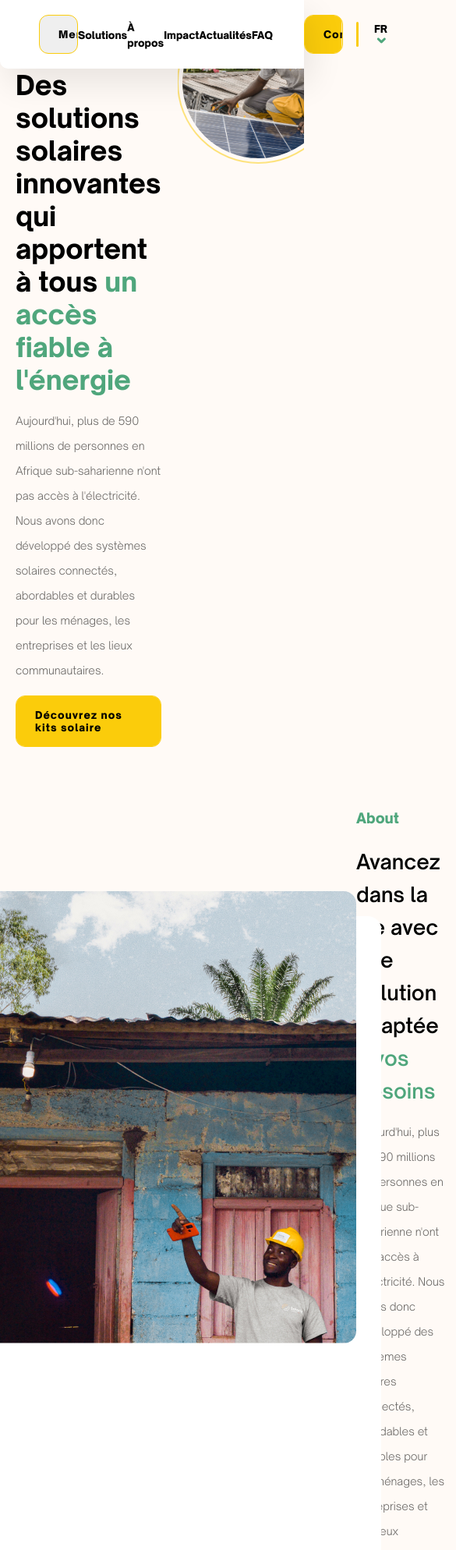
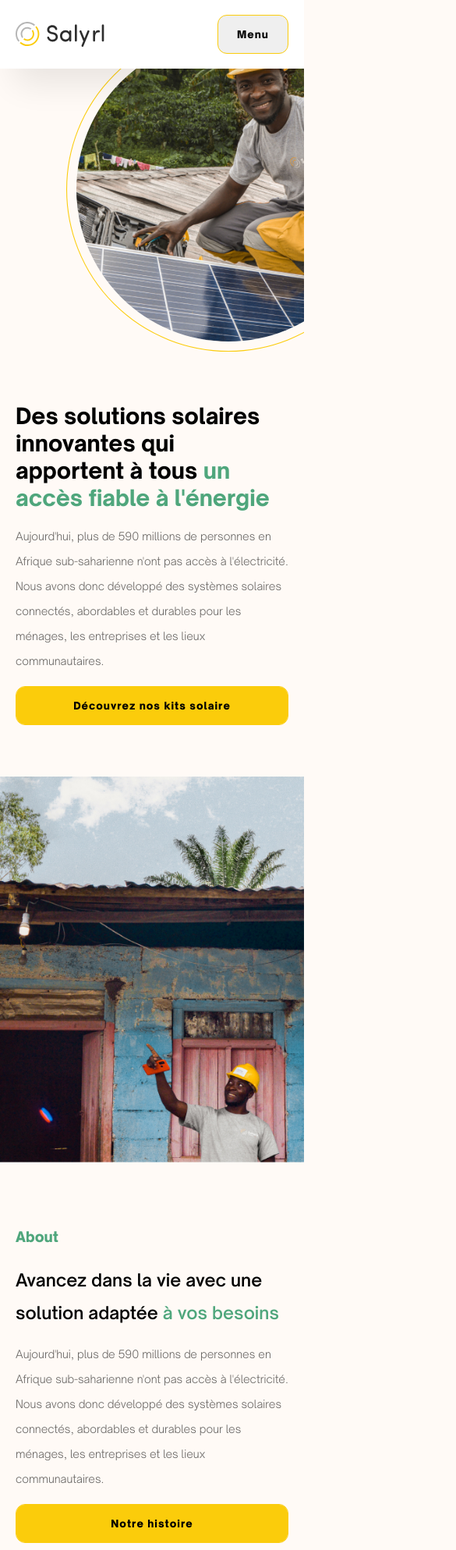
Before and after one commit to DimitriBertin/atelier-design, a website built with webpack: page dist/index.html in a window 390 px wide. Shown: the top 1988 px of the page at 78% size, 585 px wide, since content can reach past the window. Built offline with nearby package versions, Linux system fonts and the light colour scheme.

Commit message:
Add responsive

```diff
--- a/src/styles/_advantages.scss
+++ b/src/styles/_advantages.scss
@@ -3,7 +3,12 @@
   z-index: 1;
   background: $dark;
   color: white;
+  padding: toRem(60) 0;
+  overflow: hidden;
 
+  @include tablet {
+    text-align: center;
+  }
   @include minTablet {
     padding: 200px 0 90px 0;
   }
@@ -14,14 +19,19 @@
     border-radius: 12px;
     padding: toRem(60) toRem(34);
     margin: toRem(80) 0;
+    max-width: toRem(252);
+
+    @include tablet {
+      margin-left: auto;
+      margin-right: auto;
+    }
 
     &_wrap {
       width: 100%;
       height: 100%;
     }
+
     .swiper {
-      max-width: toRem(252);
-
       &-slide {
         width: 100%;
       }
@@ -94,4 +104,15 @@
       line-height: toRem(32);
     }
   }
+
+  .illu {
+    img {
+      max-width: 100%;
+      height: auto;
+
+      @include tablet {
+        margin-top: toRem(60);
+      }
+    }
+  }
 }
--- a/src/styles/_button.scss
+++ b/src/styles/_button.scss
@@ -30,6 +30,13 @@
   }
   // border: 1px solid ;
 
+  &--m-full {
+    @include mobile {
+      width: 100%;
+      text-align: center;
+    }
+  }
+
   &--yellow {
     border-color: $yellow;
 
--- a/src/styles/_editor.scss
+++ b/src/styles/_editor.scss
@@ -22,6 +22,10 @@
   font-family: $font;
   margin-top: 0;
   margin-bottom: toRem(16);
+
+  @include tablet {
+    font-size: toRem(28);
+  }
 }
 
 .subtitle {
@@ -31,6 +35,9 @@
   margin-bottom: toRem(16);
   font-weight: 600;
   line-height: toRem(42);
+  @include tablet {
+    font-size: toRem(22);
+  }
 }
 
 .t {
--- a/src/styles/_header.scss
+++ b/src/styles/_header.scss
@@ -1,12 +1,16 @@
 .header {
   position: relative;
   z-index: 999;
+
+  @include tablet {
+    background: white;
+    box-shadow: 19px 19px 43px rgba(0, 0, 0, 0.09);
+  }
 
   &_logo {
     height: 88px;
     display: flex;
     align-items: center;
-
   }
 
   &_nav {
@@ -24,6 +28,10 @@
 
     @include smallDesk {
       max-width: 800px;
+    }
+
+    @include tablet {
+      display: none;
     }
   }
 
@@ -54,5 +62,9 @@
   &_wrap {
     display: flex;
     align-items: center;
+
+    @include tablet {
+      justify-content: space-between;
+    }
   }
 }
--- a/src/styles/_home.scss
+++ b/src/styles/_home.scss
@@ -1,18 +1,35 @@
 .home {
   &_intro {
     position: relative;
-    min-height: calc(100vh - 88px);
     width: 100%;
     overflow: hidden;
     z-index: 3;
 
+    @include minTablet {
+      min-height: calc(100vh - 88px);
+    }
+
     .illu {
+      position: relative;
+      width: 100vw;
+      height: 100vw;
+      transform: translate(20%, -40px);
+
+      @include tablet {
+        max-width: 420px;
+        max-height: 420px;
+        order: 1;
+        z-index: -1;
+      }
+
+      @include minTablet {
         position: absolute;
         top: 0;
         right: 0;
         width: 50vw;
         height: 50vw;
         transform: translate(20%, -80px);
+      }
 
       &_wrap {
         display: flex;
@@ -50,17 +67,27 @@
     }
 
     .content {
+      @include tablet {
+        margin: toRem(38) 0 toRem(66);
+        order: 2;
+      }
+
+      @include minTablet {
         min-height: calc(100vh - 88px);
         display: flex;
         flex-direction: column;
         justify-content: center;
       }
     }
+  }
 
   &_about {
     position: relative;
     z-index: 2;
+
+    @include minTablet {
       margin-top: toRem(80);
+    }
 
     .illu {
       position: relative;
@@ -68,6 +95,13 @@
 
       &_wrap {
         position: relative;
+
+        img {
+          max-width: 100%;
+          height: auto;
+        }
+
+        @include minTablet {
           transform: translateY(105px);
 
           img {
@@ -89,6 +123,15 @@
           }
         }
       }
+    }
+
+    @include tablet {
+      .content {
+        padding: 0 toRem(20);
+        margin-top: toRem(80);
+        margin-bottom: toRem(66);
+      }
+    }
 
     .wrap {
       @include smallDesk {
@@ -96,7 +139,7 @@
       }
 
       @include tablet {
-        padding-left: 0;
+        padding: 0;
       }
     }
 
--- a/src/styles/_layout.scss
+++ b/src/styles/_layout.scss
@@ -15,8 +15,14 @@
 .grid {
   display: grid;
   grid-template-columns: repeat(2, 1fr);
+
+  @include tablet {
+    grid-template-columns: 100%;
+  }
 }
 
 .content {
-  max-width: toRem(360);
+  @include minTablet {
+    max-width: toRem(360);
+  }
 }
--- a/src/styles/global.scss
+++ b/src/styles/global.scss
@@ -13,6 +13,7 @@ body {
   font-family: $font;
   background: $beige;
   font-family: $font;
+  max-width: 100%;
 }
 
 * {
```
Also changed, not shown: dist/index.html, dist/styles.css. Lines whose indentation alone changed are shown as unchanged.
